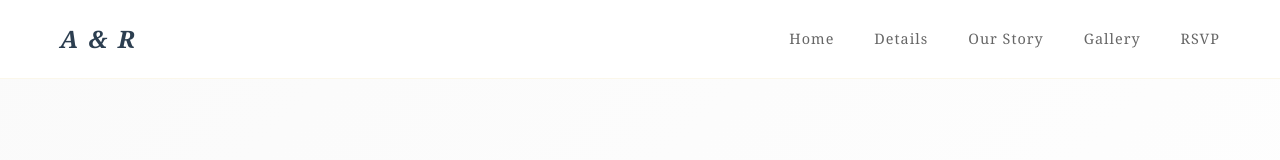
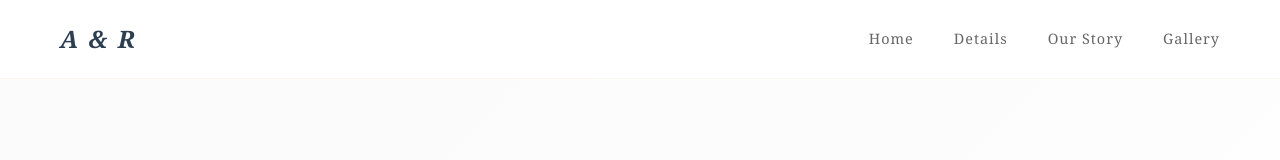
Before and after one commit to mbunico/Ann-Ryan, a Nuxt app: page / in a window 1280 px wide. Shown: the top 160 px of the page. Built offline with nearby package versions, Linux system fonts and the light colour scheme; a web font is replaced by a local one.

Commit message:
temp remove RSVP

```diff
--- a/components/AppNavigation.vue
+++ b/components/AppNavigation.vue
@@ -10,7 +10,7 @@
           <li><a href="#details" @click="scrollToSection">Details</a></li>
           <li><a href="#story" @click="scrollToSection">Our Story</a></li>
           <li><a href="#gallery" @click="scrollToSection">Gallery</a></li>
-          <li><a href="#rsvp" @click="scrollToSection">RSVP</a></li>
+          <!-- <li><a href="#rsvp" @click="scrollToSection">RSVP</a></li> -->
         </ul>
         <div class="mobile-menu" @click="toggleMobileMenu">
           <span/>
--- a/pages/index.vue
+++ b/pages/index.vue
@@ -4,7 +4,7 @@
     <WeddingDetails />
     <LoveStory />
     <PhotoGallery />
-    <RsvpSection />
+    <!-- <RsvpSection /> -->
   </div>
 </template>
 
```
